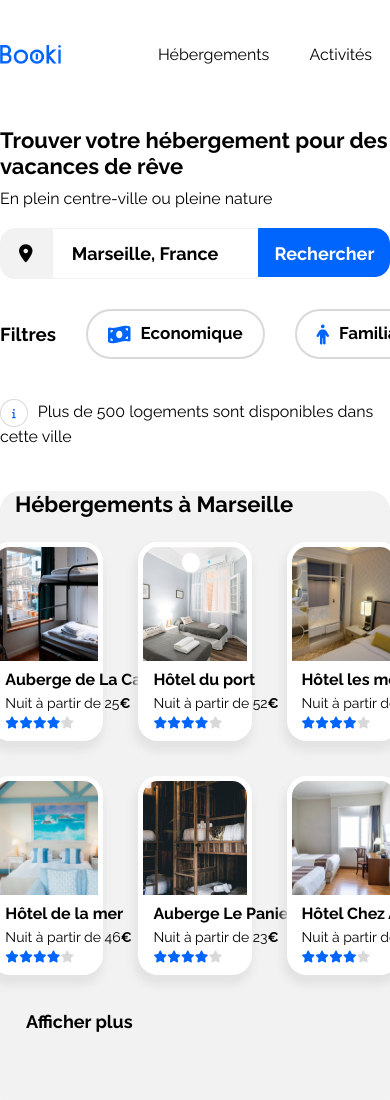
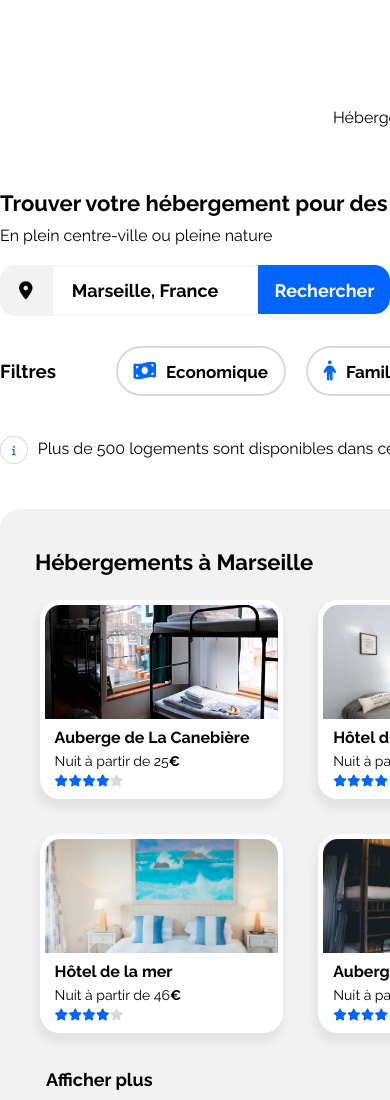
Before and after one commit to Camille0985/Booki, a plain HTML site: page index.html in a window 390 px wide. Shown: the top 1100 px of the page. Drawn offline with Linux system fonts and the light colour scheme.

Commit message:
début version mobile

```diff
--- a/css/style.css
+++ b/css/style.css
@@ -19,7 +19,6 @@ header{
     flex-direction: row;
     padding: 45px 0;
     justify-content: space-between;
-    width: 100%;
 
 }
 
@@ -35,7 +34,7 @@ nav{
 header a{
     padding: 43px 18px 0 18px;
     text-decoration: none;
-    color: black;
+    color: inherit;
     font-size: 16px;
 }
 
@@ -44,7 +43,7 @@ header a:hover{
     border-top: solid #0065FC 3px;
 }
 
-#hebergements, #populaires{
+.hebergements, .populaires{
     padding: 20px;
 }
 
@@ -116,13 +115,18 @@ input{
     align-items: center;
 }
 
+.filtres{
+    width: 100%;
+}
+
 .filtre{
     width: auto;
     height: 50px;
     border: 2px solid #d9d9d9;
     border-radius: 25px;
     background-color: #FFFFFF;
-    padding: 0 20px;
+    padding: 0 2%;
+    margin: 0 1% 0 1%;
     font-size: 17px;
     white-space: nowrap;
     text-align: center;
@@ -133,7 +137,6 @@ input{
     margin-right: 5px;
     font-size: 20px;
     margin-right: 10px;
-    vertical-align: middle;
 }
 
 .filtre:hover{
@@ -304,7 +307,7 @@ span{
 }
 
 .activites h4{
-    margin: 15px 0 0 19px;
+
 }
 
 footer{
@@ -337,28 +340,46 @@ footer li{
 
 footer a{
     text-decoration: none;
-    color: black;
+    color: inherit;
 }
 
 .cartes-cliquables{
     text-decoration: none;
-    color: black;
+    color: inherit;
 }
 
 
 @media screen and (max-width: 992px) {
+
+    header{
+        width: 880px;
+        margin-left: auto;
+        margin-right: auto;
+    }
+
+    .trouver-hebergement{
+        width: 880px;
+        margin-left: auto;
+        margin-right: auto;
+    }
 
     .hebergements-et-populaires{
         display: block;
     }
 
     .hebergements{
-        width: 100%;
+        width: 880px;
+        margin-left: auto;
+        margin-right: auto;
+
     }
 
     .populaires{
-        width: 100%;
+        width: 880px;
         height: 278px;
+        margin-left: auto;
+        margin-right: auto;
+        margin-top: 53px;
     }
 
     .container-populaires{
@@ -385,10 +406,6 @@ footer a{
         font-size: 12px;
     }
 
-    .populaires{
-        margin-top: 53px;
-    }
-
     .populaires h4{
         width: 111px;
     }
@@ -398,7 +415,13 @@ footer a{
     }
 
     .etoiles-populaires{
-        vertical-align: bottom;
+        bottom: 0;
+    }
+
+    .activites{
+        width: 880px;
+        margin-left: auto;
+        margin-right: auto;
     }
 
     .carte-activites{
@@ -410,8 +433,12 @@ footer a{
         height: 211px;
     }
 
+    .titre-carte-activités{
+        height: 56px;
+    }
+
     .activites h4{
-        vertical-align: super;
+
     }
 
     .filtres{
@@ -427,3 +454,26 @@ footer a{
     }
 
 }
+
+@media screen and (max-width:768px) {
+
+    header{
+        display: block;
+        text-align: center;
+    }
+
+    #logo{
+        margin-bottom: 40px;
+    }
+
+    header a{
+        padding-bottom: 20px;
+    }
+
+    header a:hover{
+        color: #0065FC;
+        border-bottom: solid #0065FC 3px;
+        border-top: none;
+    }
+
+}
--- a/index.html
+++ b/index.html
@@ -30,10 +30,12 @@
         </form>
         <div class="container-filtres">
             <h3>Filtres</h3>
-            <button class="filtre"><i class="fa-solid fa-money-bill-wave icones-filtres"></i>Economique</button>
-            <button class="filtre"><i class="fa-solid fa-person icones-filtres"></i>Familial</button>
-            <button class="filtre"><i class="fa-solid fa-heart icones-filtres"></i>Romantique</button>
-            <button class="filtre"><i class="fa-solid fa-dog icones-filtres"></i>Animaux autorisés</button>
+            <div class="filtres">
+                <button class="filtre"><i class="fa-solid fa-money-bill-wave icones-filtres"></i>Economique</button>
+                <button class="filtre"><i class="fa-solid fa-person icones-filtres"></i>Familial</button>
+                <button class="filtre"><i class="fa-solid fa-heart icones-filtres"></i>Romantique</button>
+                <button class="filtre"><i class="fa-solid fa-dog icones-filtres"></i>Animaux autorisés</button>
+            </div>
         </div>
         <div class="information-logements-disponibles">
             <p><i class="fa-solid fa-info"></i>Plus de 500 logements sont disponibles dans cette ville</p>
@@ -235,7 +237,9 @@
                 <div class="carte-activites">
                     <a href="#" class="cartes-cliquables">
                         <img src="assets/Images Booki/activites/1_xlarge/florian-wehde-xW9e8gdotxI-unsplash.jpg" alt="Noter-Dame-de-la-Garde" class="img-activites">
-                        <h4>Notre-Dame-de-la-Garde</h4>
+                        <div class="titre-carte-activités">
+                            <h4>Notre-Dame-de-la-Garde</h4>
+                        </div>
                     </a>
                 </div>
             </div>
```
